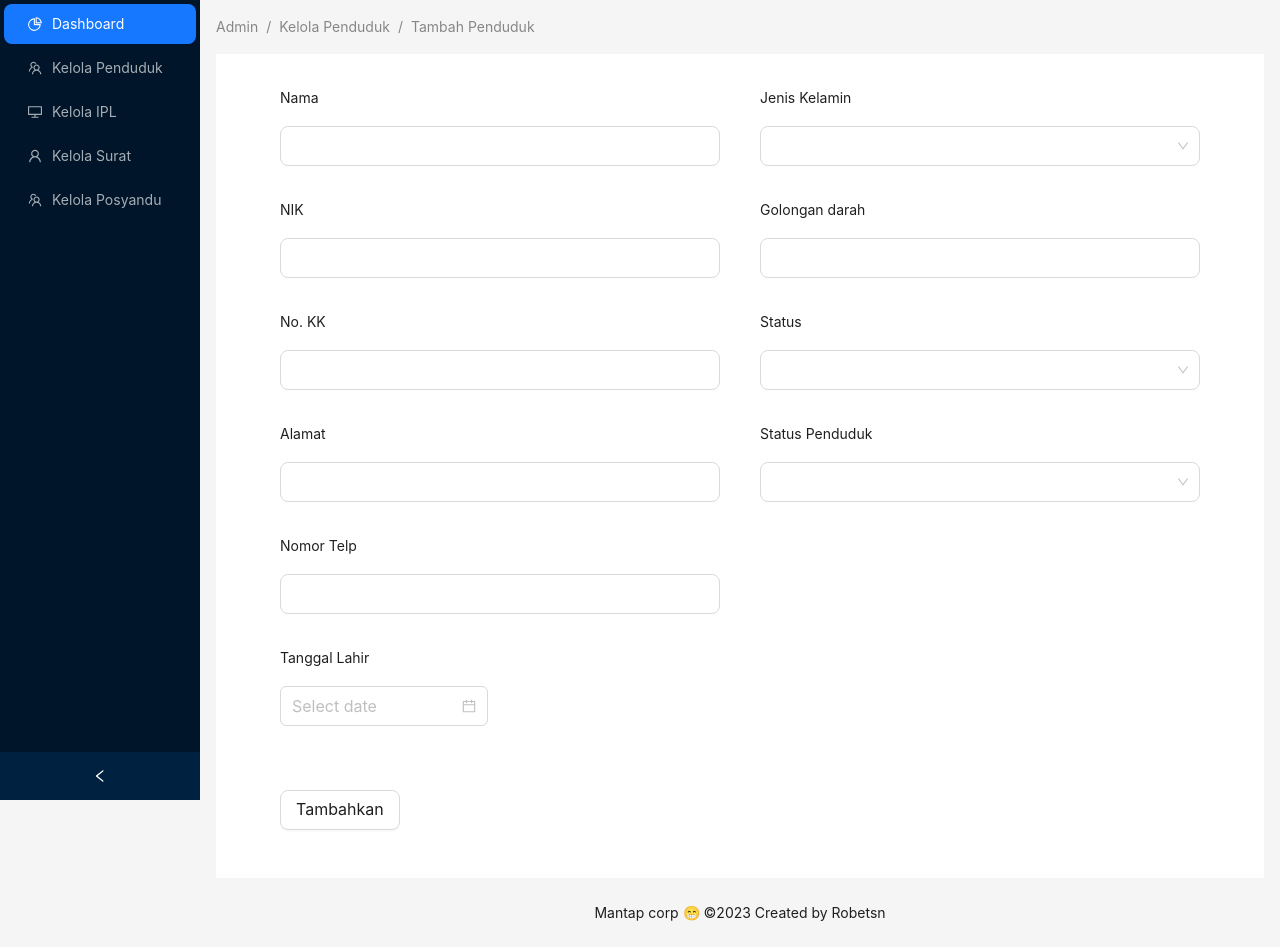
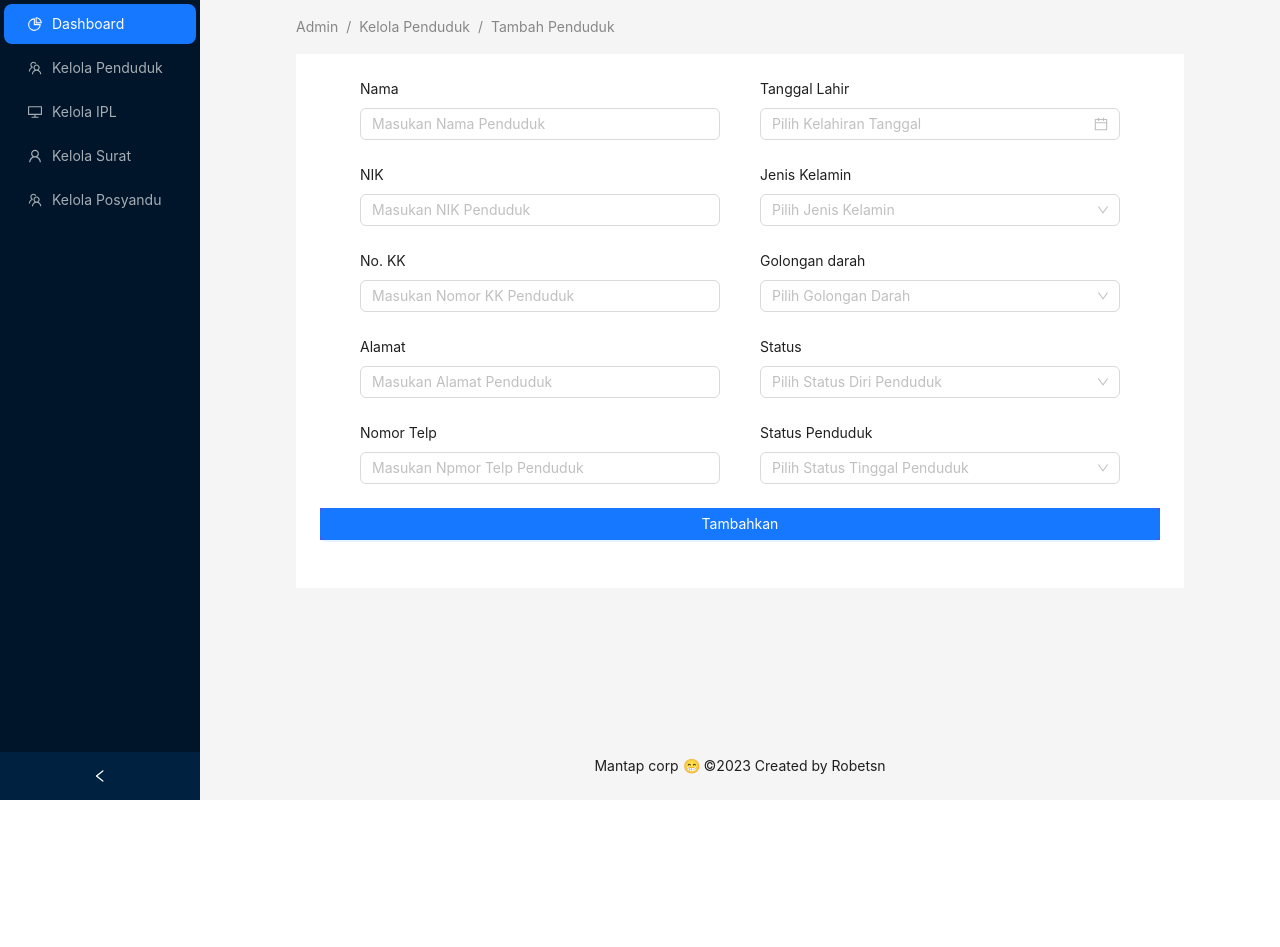
Before and after one commit to betthink/kelurahan-administration-management, a React (Create React App) app: page /TambahPenduduk in a window 1280 px wide. After the commit the page ends 800 px from the top, so only its background shows below. Built offline with nearby package versions, Linux system fonts and the light colour scheme.

Commit message:
feat-add_tabel_penduduk, add_form_add_penduduk, add_tabel_IPL

```diff
--- a/package.json
+++ b/package.json
@@ -3,6 +3,7 @@
   "version": "0.1.0",
   "private": true,
   "dependencies": {
+    "@ant-design/icons": "^5.2.5",
     "@testing-library/jest-dom": "^5.17.0",
     "@testing-library/react": "^13.4.0",
     "@testing-library/user-event": "^13.5.0",
--- a/public/index.html
+++ b/public/index.html
@@ -24,7 +24,7 @@
       work correctly both with client-side routing and a non-root public URL.
       Learn how to configure a non-root public URL by running `npm run build`.
     -->
-    <title>React App</title>
+    <title>Administrasi RT</title>
   </head>
   <body>
     <noscript>You need to enable JavaScript to run this app.</noscript>
--- a/src/layout/admin/Pages/KelolaPenduduk.js
+++ b/src/layout/admin/Pages/KelolaPenduduk.js
@@ -1,6 +1,9 @@
 import React, { useState } from "react";
-import { Breadcrumb, theme, Space, Table, Tag, Switch, Button } from "antd";
+import { Breadcrumb, theme, Modal, Table, Button, Space } from "antd";
 import { Link } from "react-router-dom";
+import { PlusOutlined } from "@ant-design/icons";
+import TambahPenduduk from "./TambahPenduduk";
+import { Header, Content } from "antd/es/layout/layout";
 function KelolaPenduduk() {
   const columns = [
     {
@@ -78,8 +81,6 @@ function KelolaPenduduk() {
           <Button className="bg-darksky text-white " type="default">
             <Link className="">Hapus</Link>
           </Button>
-
-
         </div>
       ),
     },
@@ -94,28 +95,66 @@ function KelolaPenduduk() {
       address: `London Park no. ${i}`,
     });
   }
+  // modal atribute
+  const [isModalOpen, setIsModalOpen] = useState(false);
+  const showModal = () => {
+    setIsModalOpen(true);
+  };
+  const handleOk = () => {
+    setIsModalOpen(false);
+  };
+  const handleCancel = () => {
+    setIsModalOpen(false);
+  };
 
   return (
-    <div>
+    <div className="mx-20">
       {/* path */}
+      <Header
+        style={{
+          backgroundColor: "white",
+          margin: "16px 0",
+          position: "sticky",
+          top: 20,
+          zIndex: 99,
+          width: "100%",
+          display: "flex",
+          alignItems: "center",
+          justifyContent: "space-between",
+        }}
+      >
         <Breadcrumb
-        style={{
-          margin: "16px 0",
-        }}
+
           items={[
             { title: "Admin" },
             { title: <Link to={"/KelolaPenduduk"}>Kelola Penduduk</Link> },
           ]}
         ></Breadcrumb>
-      <div className="p-6 bg-white min-h-[460px]">
-        <Space>
         <Button
-            className="flex flex-row  self-end mb-6 cursor-pointer hover:bg-blusky hover:text-white"
+          // onClick={showModal}
+          className="flex flex-row   cursor-pointer bg-blusky text-white items-center "
           type="default"
         >
-            <Link to={"/TambahPenduduk"}>Tambah</Link>
+          <Link className="pr-1" to={"/TambahPenduduk"}>
+            Tambah Penduduk
+          </Link>
+          <PlusOutlined />
         </Button>
-        </Space>
+      </Header>
+      <Content style={{position: 'sticky', top: 400}} className="p-6 bg-white min-h-[460px]">
+        {/* modall */}
+
+        <Modal
+          width={1600}
+          bodyStyle={{ height: 700 }}
+          title="Basic Modal"
+          open={isModalOpen}
+          onOk={handleOk}
+          onCancel={handleCancel}
+        >
+          <TambahPenduduk />
+        </Modal>
+
         {/* tabel */}
         <Table
           columns={columns}
@@ -124,10 +163,10 @@ function KelolaPenduduk() {
           scroll={{
             x: 1500,
           }}
-          summary={() => <Table.Summary fixed={"top" ? "top" : "bottom"} />}
+          summary={() => <Table.Summary fixed={"top"} />}
           sticky
         />
-      </div>
+      </Content>
     </div>
   );
 }
--- a/src/layout/admin/Pages/KelolaPermohonanSurat.js
+++ b/src/layout/admin/Pages/KelolaPermohonanSurat.js
@@ -6,7 +6,7 @@ function KelolaPermohonanSurat() {
     token: { colorBgContainer },
   } = theme.useToken();
   return (
-    <div>
+    <div className="mx-20">
       <Breadcrumb
         style={{
           margin: "16px 0",
--- a/src/layout/admin/Pages/TambahPenduduk.js
+++ b/src/layout/admin/Pages/TambahPenduduk.js
@@ -2,21 +2,16 @@
 import React, { useEffect, useState } from "react";
 import {
   Breadcrumb,
-  theme,
   Button,
   DatePicker,
   Form,
   Input,
-  Radio,
+  Modal,
   Select,
-  Switch,
 } from "antd";
 import { Link } from "react-router-dom";
 // components
 function TambahPenduduk() {
-  const {
-    token: { colorBgContainer },
-  } = theme.useToken();
   //   atribute form
   // data entry
   const [dataEntry, setdataEntry] = useState({
@@ -31,25 +26,53 @@ function TambahPenduduk() {
     status: "",
     statusPenduduk: "",
   });
-  const handleChange = (e) => {
-    const { name, value } = e.target;
-    setdataEntry((prevData) => ({
-      ...prevData,
-      [name]: value,
-    }));
+  const onFinish = (e) => {
+    const {
+      nama,
+      nik,
+      noKK,
+      alamat,
+      nomorTelp,
+      tanggalLahir,
+      darah,
+      jenisKelamin,
+      status,
+      statusPenduduk,
+    } = e;
+    const date = `${tanggalLahir.$d.getDate()}-${
+      tanggalLahir.$d.getMonth() + 1
+    }-${tanggalLahir.$d.getFullYear()}`;
+    setdataEntry({
+      ...dataEntry,
+      nama,
+      nik,
+      noKK,
+      alamat,
+      nomorTelp,
+      tanggalLahir: date,
+      darah,
+      jenisKelamin,
+      status,
+      statusPenduduk,
+    });
+    // console.log(tanggalLahir.$d);
   };
-  const onChange = (date, dateString) => {
-    console.log({ dateString });
-    // setdataEntry((prevData) => ({
-    //   ...prevData,
-    //   tanggalLahir: dateString,
-    // }));
+  // modal
+  const [isModalOpen, setIsModalOpen] = useState(false);
+  const showModal = () => {
+    setIsModalOpen(true);
+  };
+  const handleOk = () => {
+    setIsModalOpen(false);
+  };
+  const handleCancel = () => {
+    setIsModalOpen(false);
   };
   useEffect(() => {
     console.log(dataEntry);
   }, [dataEntry]);
   return (
-    <div>
+    <div className="mx-20">
       {/* path */}
       <Breadcrumb
         items={[
@@ -61,64 +84,59 @@ function TambahPenduduk() {
           margin: "16px 0",
         }}
       ></Breadcrumb>
-      <div className="h-full p-6 bg-white">
+      <div className="h-full self-center flex  p-6 bg-white">
         {/* form */}
         <Form
+          onFinish={onFinish}
           layout="vertical"
-          size={"large"}
+          size={"medium"}
           className="w-full justify-center flex  flex-col "
         >
           <div className="  lg:grid lg:grid-cols-2   w-full flex flex-col justify-center px-10 gap-10">
             <div className="w-full ">
-              <Form.Item label="Nama">
+              <Form.Item name="nama" label="Nama">
                 <Input
-                  name="nama"
+                  placeholder="Masukan Nama Penduduk"
                   value={dataEntry.nama}
-                  onChange={handleChange}
                 />
               </Form.Item>
-              <Form.Item label="NIK">
+              <Form.Item name="nik" label="NIK">
                 <Input
-                  name="nik"
+                  placeholder="Masukan NIK Penduduk"
                   value={dataEntry.nik}
-                  onChange={handleChange}
                 />
               </Form.Item>
-
-              <Form.Item label="No. KK">
+              <Form.Item name="noKK" label="No. KK">
                 <Input
-                  name="noKK"
+                  placeholder="Masukan Nomor KK Penduduk"
                   value={dataEntry.noKK}
-                  onChange={handleChange}
                 />
               </Form.Item>
-              <Form.Item label="Alamat">
+              <Form.Item name="alamat" label="Alamat">
                 <Input
-                  name="alamat"
+                  placeholder="Masukan Alamat Penduduk"
                   value={dataEntry.alamat}
-                  onChange={handleChange}
                 />
               </Form.Item>
-              <Form.Item label="Nomor Telp">
+              <Form.Item name="nomorTelp" label="Nomor Telp">
                 <Input
-                  name="nomorTelp"
+                  placeholder="Masukan Npmor Telp Penduduk"
                   value={dataEntry.nomorTelp}
-                  onChange={handleChange}
-                />
-              </Form.Item>
-              <Form.Item label="Tanggal Lahir">
-                <DatePicker
-                  name="tanggalLahir"
-                  onChange={onChange}
-                  value={dataEntry.tanggalLahir}
                 />
               </Form.Item>
             </div>
             <div className="w-full">
-              <Form.Item label="Jenis Kelamin">
+              <Form.Item name="tanggalLahir" label="Tanggal Lahir">
+                <DatePicker
+                  placeholder="Pilih Kelahiran Tanggal"
+                  style={{ width: "100%" }}
+                  value={dataEntry.tanggalLahir}
+                />
+              </Form.Item>
+
+              <Form.Item name="jenisKelamin" label="Jenis Kelamin">
                 <Select
-                  name="jenisKelamin"
-                  onChange={handleChange}
+                  placeholder="Pilih Jenis Kelamin"
                   value={dataEntry.jenisKelamin}
                 >
                   <Select.Option value="Laki-Laki">Laki-Laki</Select.Option>
@@ -126,31 +144,59 @@ function TambahPenduduk() {
                 </Select>
               </Form.Item>
 
-              <Form.Item label="Golongan darah">
-                <Input
-                  name="darah"
+              <Form.Item name="darah" label="Golongan darah">
+                <Select
+                  placeholder="Pilih Golongan Darah"
                   value={dataEntry.darah}
-                  onChange={handleChange}
-                />
+                >
+                  {["A", "B", "AB", "O"].map((item, i) => (
+                    <Select.Option key={i} value={item}>
+                      {item}
+                    </Select.Option>
+                  ))}
+                </Select>
               </Form.Item>
-              <Form.Item label="Status">
-                <Select>
+              <Form.Item name="status" label="Status">
+                <Select placeholder="Pilih Status Diri Penduduk">
                   <Select.Option value="Menikah">Menikah</Select.Option>
                   <Select.Option value="Lajang">Lajang</Select.Option>
                 </Select>
               </Form.Item>
-              <Form.Item label="Status Penduduk">
-                <Select>
+              <Form.Item name={"statusPenduduk"} label="Status Penduduk">
+                <Select placeholder="Pilih Status Tinggal Penduduk">
                   <Select.Option value="Tetap">Tetap</Select.Option>
                   <Select.Option value="Sementara">Sementara</Select.Option>
                 </Select>
               </Form.Item>
             </div>
-            <Form.Item className="self-center">
-              <Button>Tambahkan</Button>
-            </Form.Item>
           </div>
+          <Form.Item className="bg-purp">
+            <Button onClick={showModal} block type="primary" htmlType="submit">
+              Tambahkan
+            </Button>
+          </Form.Item>
         </Form>
+        <>
+          <Modal
+            title="Basic Modal"
+            open={isModalOpen}
+            bodyStyle={{}}
+            onOk={handleOk}
+            onCancel={handleCancel}
+          >
+            <p>nama: {dataEntry.nama}</p>
+            <p>nik: {dataEntry.nik}</p>
+            <p>noKK: {dataEntry.noKK}</p>
+            <p>alamat: {dataEntry.alamat}</p>
+            <p>nomorTelp: {dataEntry.nomorTelp}</p>
+            {/* <p>nama: {dataEntry.darah}</p>
+            <p>nama: {dataEntry.tanggalLahir}</p>
+            <p>nama: {dataEntry.darah}</p>
+            <p>nama: {dataEntry.jenisKelamin}</p>
+            <p>nama: {dataEntry.status}</p>
+            <p>nama: {dataEntry.statusPenduduk}</p> */}
+          </Modal>
+        </>
       </div>
     </div>
   );
--- /dev/null
+++ b/src/layout/admin/components/templateContainer.js
@@ -0,0 +1,9 @@
+import React from 'react'
+
+function templateContainer({}) {
+  return (
+    <div>templateContainer</div>
+  )
+}
+
+export default templateContainer
```
Also changed, not shown: src/layout/admin/DashBoard.js (+5 -7 lines), src/layout/admin/Pages/KelolaIPL.js (+36 -22 lines), src/layout/admin/Pages/KelolaInformasiPosyandu.js (+3 -11 lines), src/layout/admin/Pages/VerifikasiPembayaran.js (added, +91 -0 lines), 1 other file (tests, documents, lock files or other folders). Lines whose indentation alone changed are shown as unchanged.
